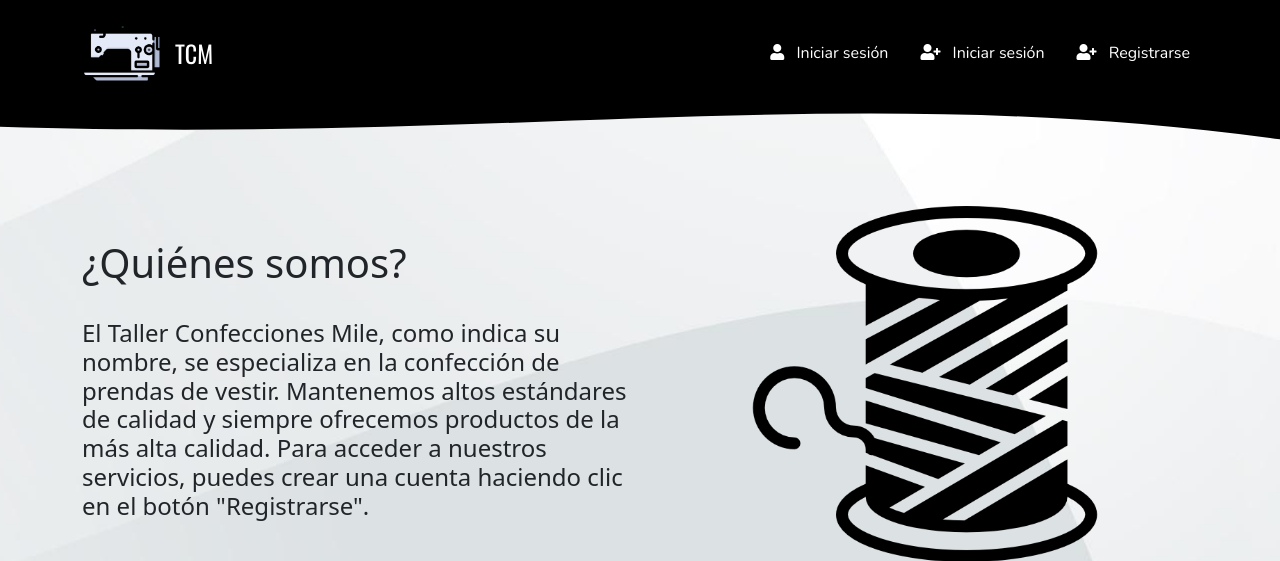
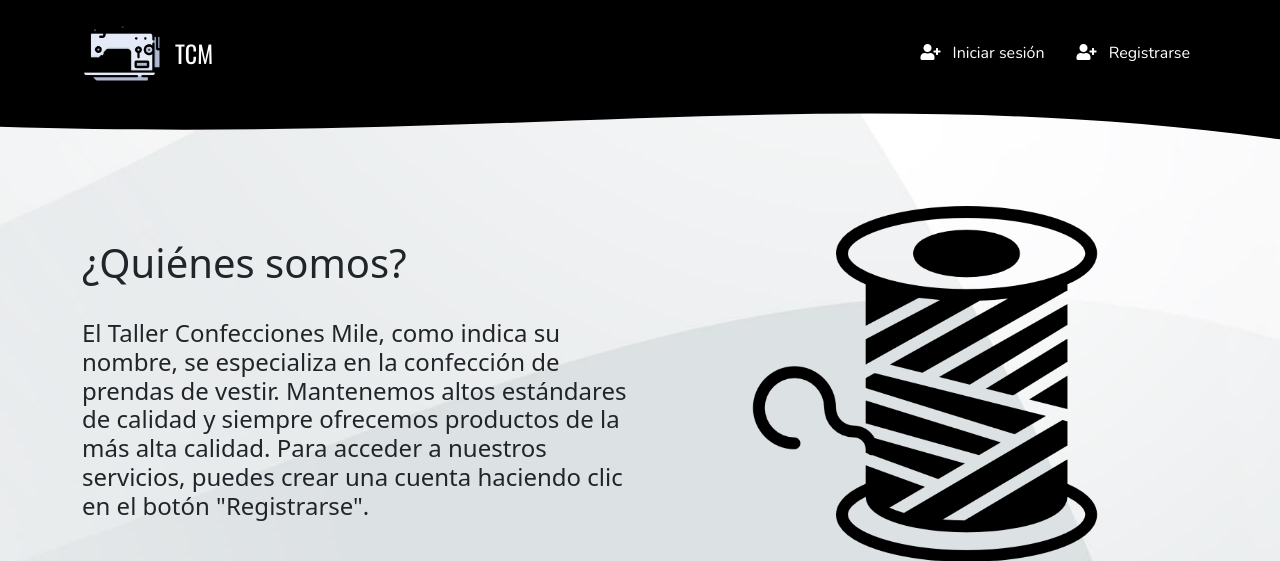
Before and after one commit to LuisParada7/TCM, a Django app: page / in a window 1280 px wide. Shown: the top 561 px of the page. Run offline with Django 4.2, Linux system fonts and the light colour scheme; some libraries are stand-ins or nearby versions.

Commit message:
Update navbar.html

```diff
--- a/templates/snippets/navbar.html
+++ b/templates/snippets/navbar.html
@@ -48,14 +48,6 @@
         </button>
         <div class="collapse navbar-collapse justify-content-end" id="navbarNav">
             <ul class="navbar-nav">
-                {% if not request.resolver_match.url_name == 'logi' %}
-                <li class="nav-item ms-3">
-                    <a class="nav-link FontNavbar" href="{% url 'logn' %}" style=" font-family: Nunito;">
-                        <i class="fas fa-user me-2"></i> Iniciar sesión
-                    </a>
-                </li>
-                {% endif %}
-
                 {% if not request.resolver_match.url_name == 'login' %}
                 <li class="nav-item ms-3">
                     <a class="nav-link FontNavbar" href="{% url 'login' %}" style="font-family: Nunito;">
```
